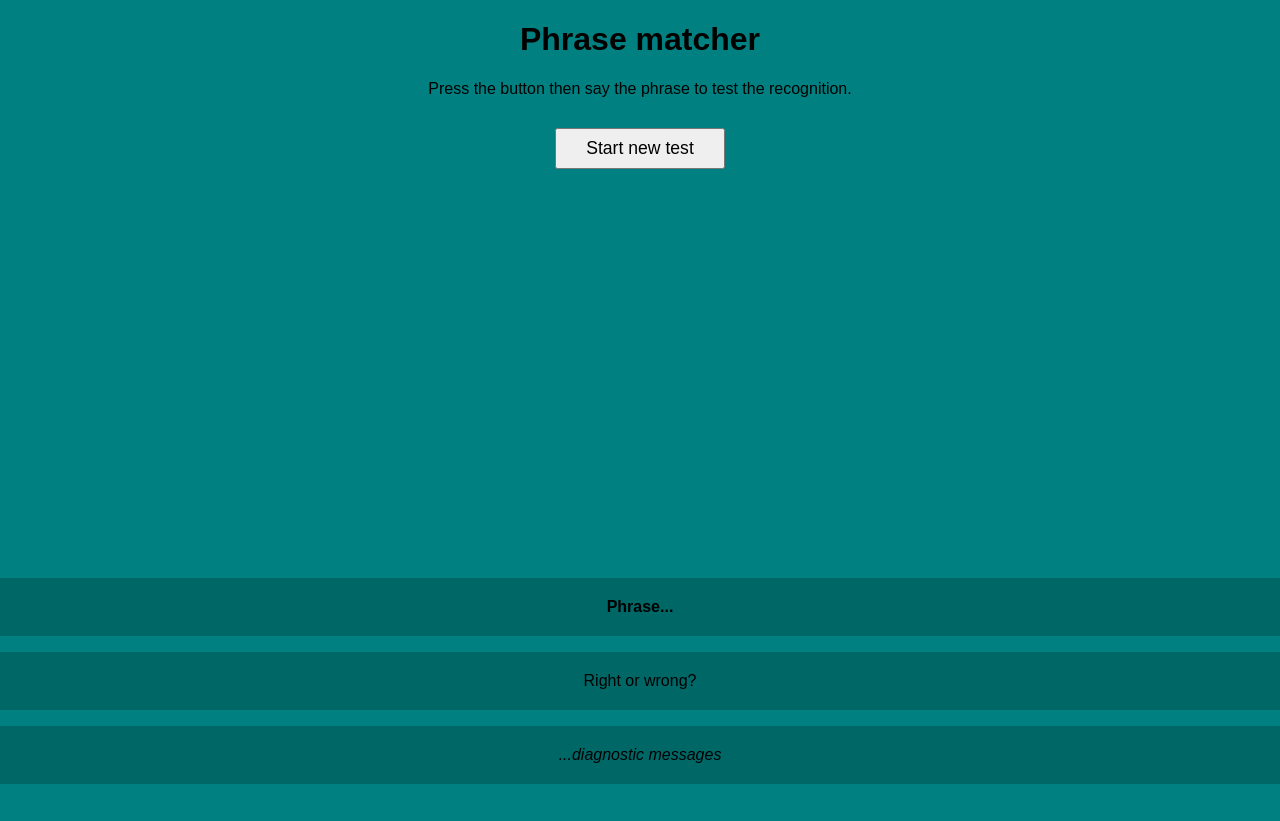
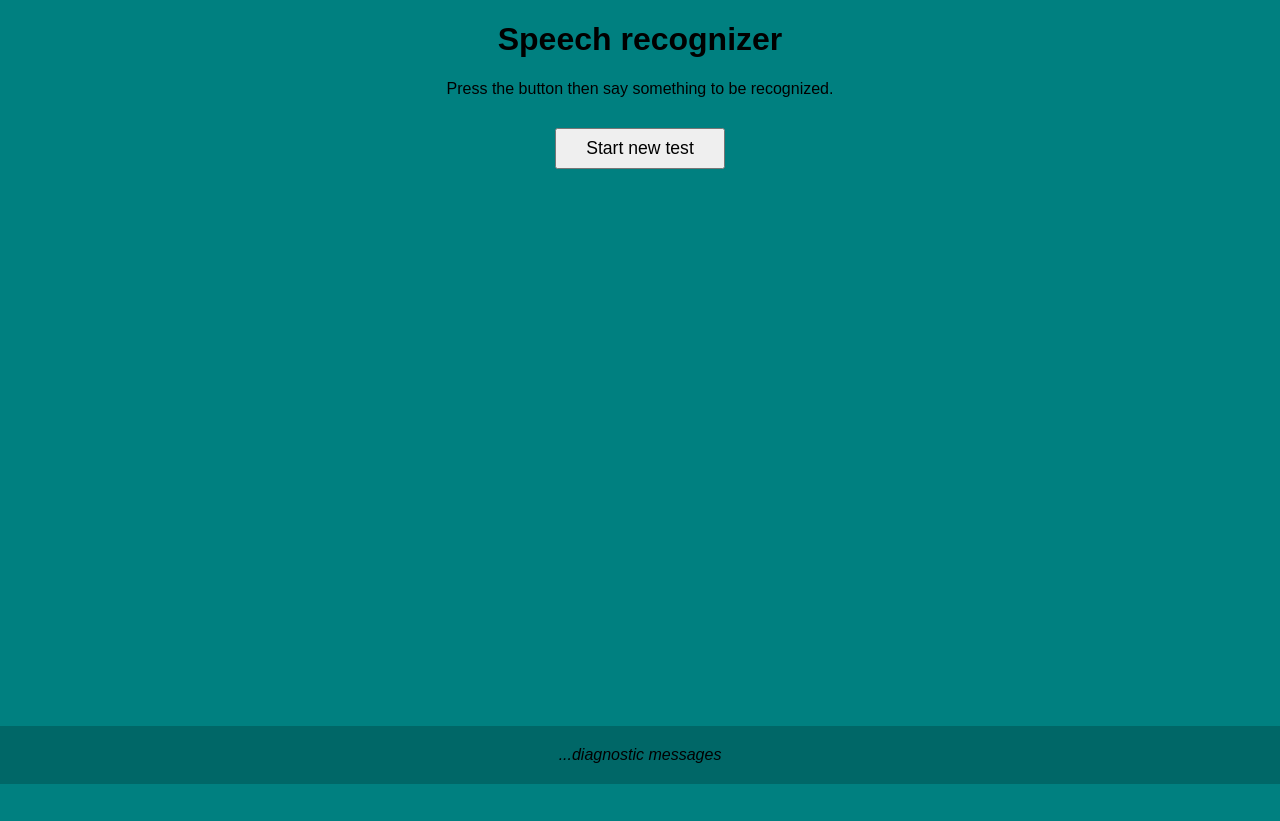
Before and after one commit to ShadowForests/ShadowForests.github.io, a plain HTML site: page ASite/SpeechRecognition/SpeechRecognizer.html in a window 1280 px wide. Drawn offline with nearby package versions, Linux system fonts and the light colour scheme; no server answers.

Commit message:
Update SpeechRecognizer.html

```diff
--- a/ASite/SpeechRecognition/SpeechRecognizer.html
+++ b/ASite/SpeechRecognition/SpeechRecognizer.html
@@ -5,7 +5,7 @@
     <meta http-equiv="X-UA-Compatible" content="IE=edge,chrome=1">
     <meta name="viewport" content="width=device-width">
 
-    <title>Phrase matcher</title>
+    <title>Speech recognizer</title>
 
     <link rel="stylesheet" href="style.css">
     <!--[if lt IE 9]>
@@ -14,14 +14,12 @@
   </head>
 
   <body>
-    <h1>Phrase matcher</h1>
-    <p>Press the button then say the phrase to test the recognition.</p>
+    <h1>Speech recognizer</h1>
+    <p>Press the button then say something to be recognized.</p>
 
     <button>Start new test</button>
 
     <div>
-        <p class="phrase">Phrase...</p>
-        <p class="result">Right or wrong?</p>
         <p class="output">...diagnostic messages</p>
     </div>
 
```
